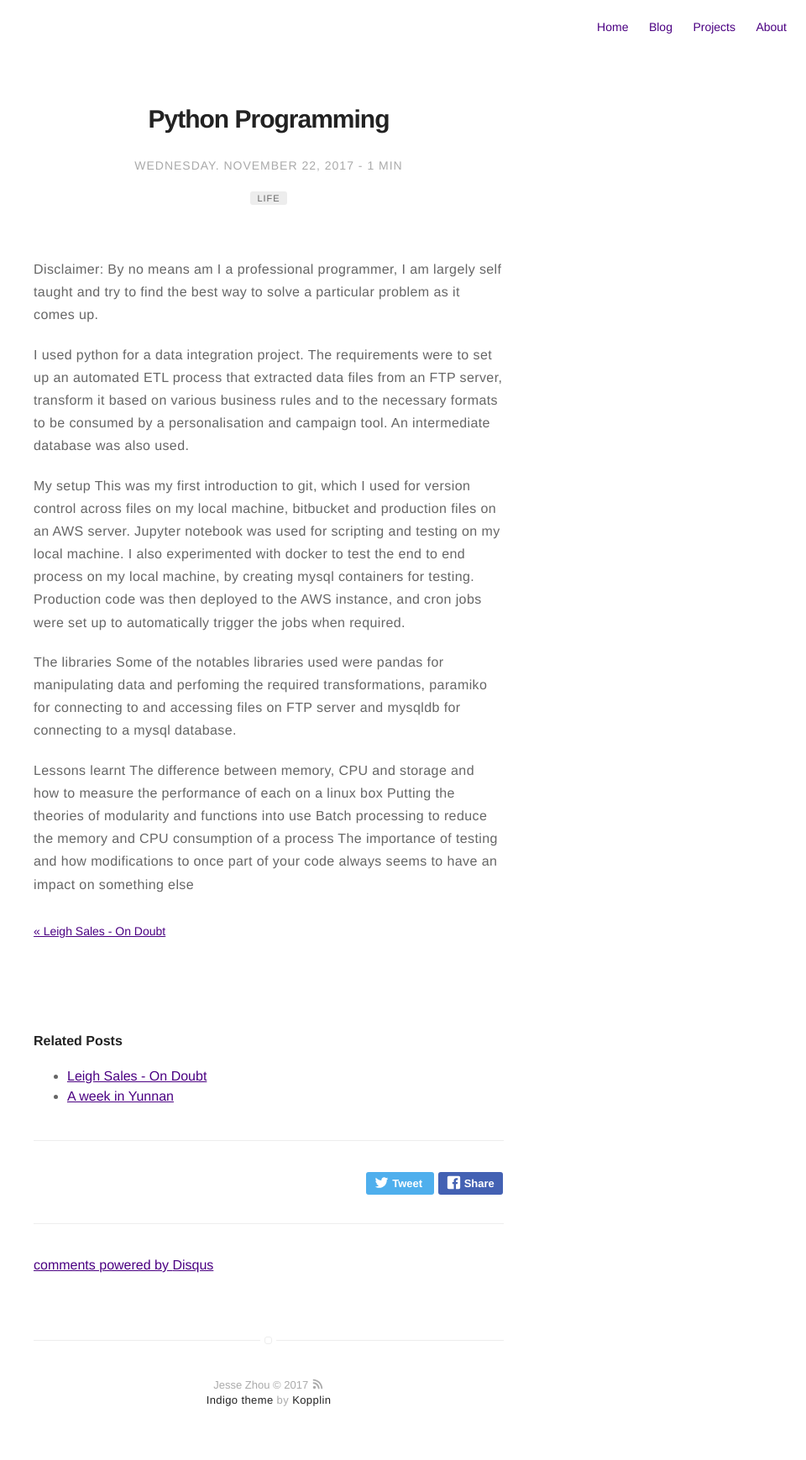
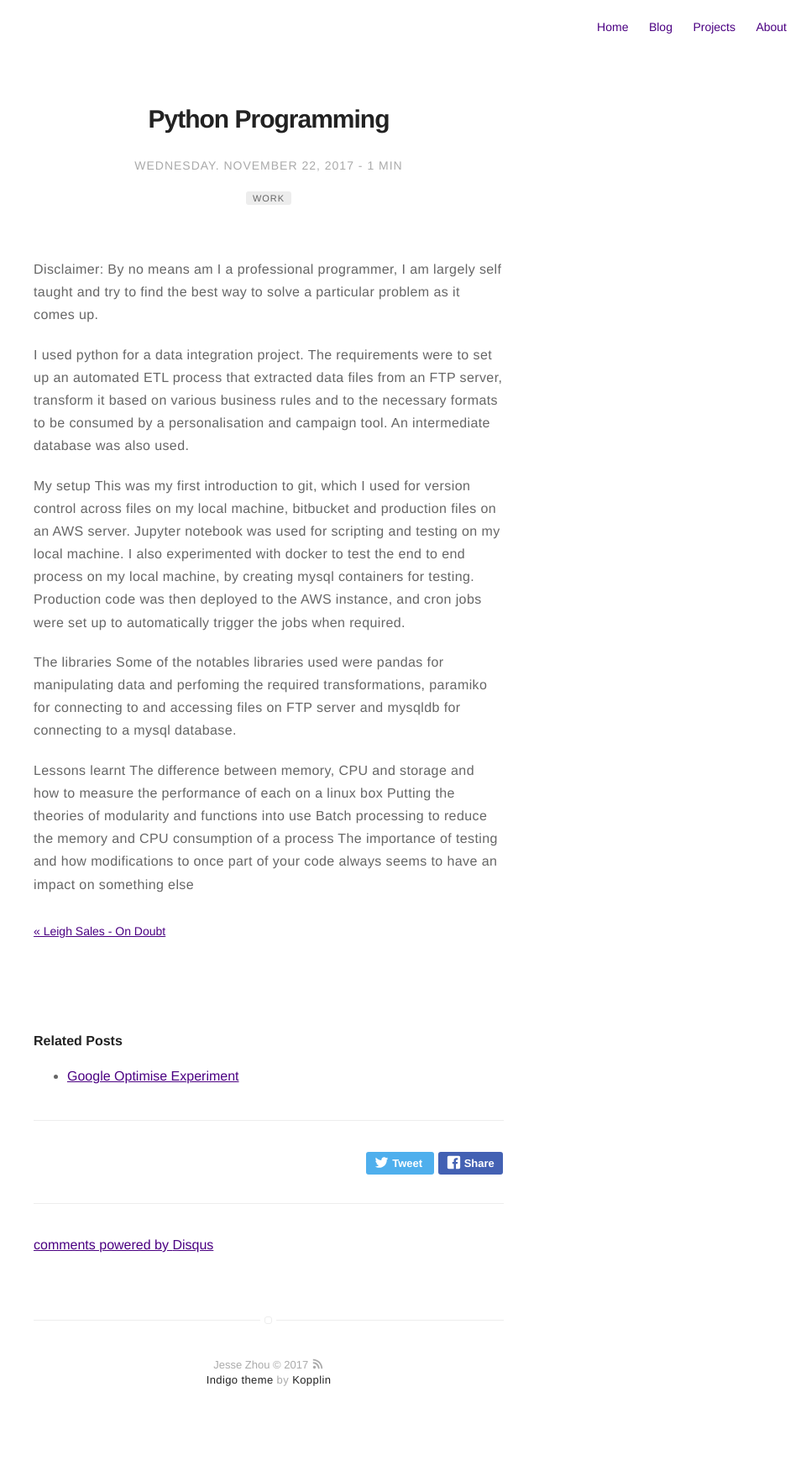
Before and after one commit to jzhou93/jzhou93.github.io, a Jekyll site: the page built from _posts/2017-11-22-python-project.markdown, in a window 1280 px wide. Shown: the whole page at 84% size, without its empty margins (320-1280 px from the left). Built offline with Jekyll 4.4.1, drawn with Linux system fonts in a browser that asks for light colours; comment, search, counter and statistics services are not loaded; after the commit the page ends 1715 px from its top, so only the background shows below that.

Commit message:
edits blog

```diff
--- a/_posts/2017-05-19-first-post.markdown
+++ b/_posts/2017-05-19-first-post.markdown
@@ -4,8 +4,6 @@ layout: post
 date: 2017-05-19 23:23
 image: /assets/images/markdown.jpg
 headerImage: false
-tag:
-- inspire
 category: blog
 author: jessezhou
 description: Markdown summary with different options
--- a/_posts/2017-07-02-bikesharing-in-shanghai.markdown
+++ b/_posts/2017-07-02-bikesharing-in-shanghai.markdown
@@ -7,7 +7,6 @@ headerImage: false
 tag:
 - travel
 - tech
-star: true
 category: blog
 author: jessezhou
 description: My experience with bikesharing in Shanghai
--- a/_posts/2017-10-08-leigh-sales-on-doubt.markdown
+++ b/_posts/2017-10-08-leigh-sales-on-doubt.markdown
@@ -6,7 +6,6 @@ image: /assets/images/markdown.jpg
 headerImage: false
 tag:
 - life
-star: true
 category: blog
 author: jessezhou
 description: A reflection of an essay
--- a/_posts/2017-11-22-python-project.markdown
+++ b/_posts/2017-11-22-python-project.markdown
@@ -5,8 +5,7 @@ layout: post
 image: /assets/images/markdown.jpg
 headerImage: false
 tag:
-- life
-star: true
+- work
 category: blog
 author: jessezhou
 description: What I have learnt after completing a project with Python
```
